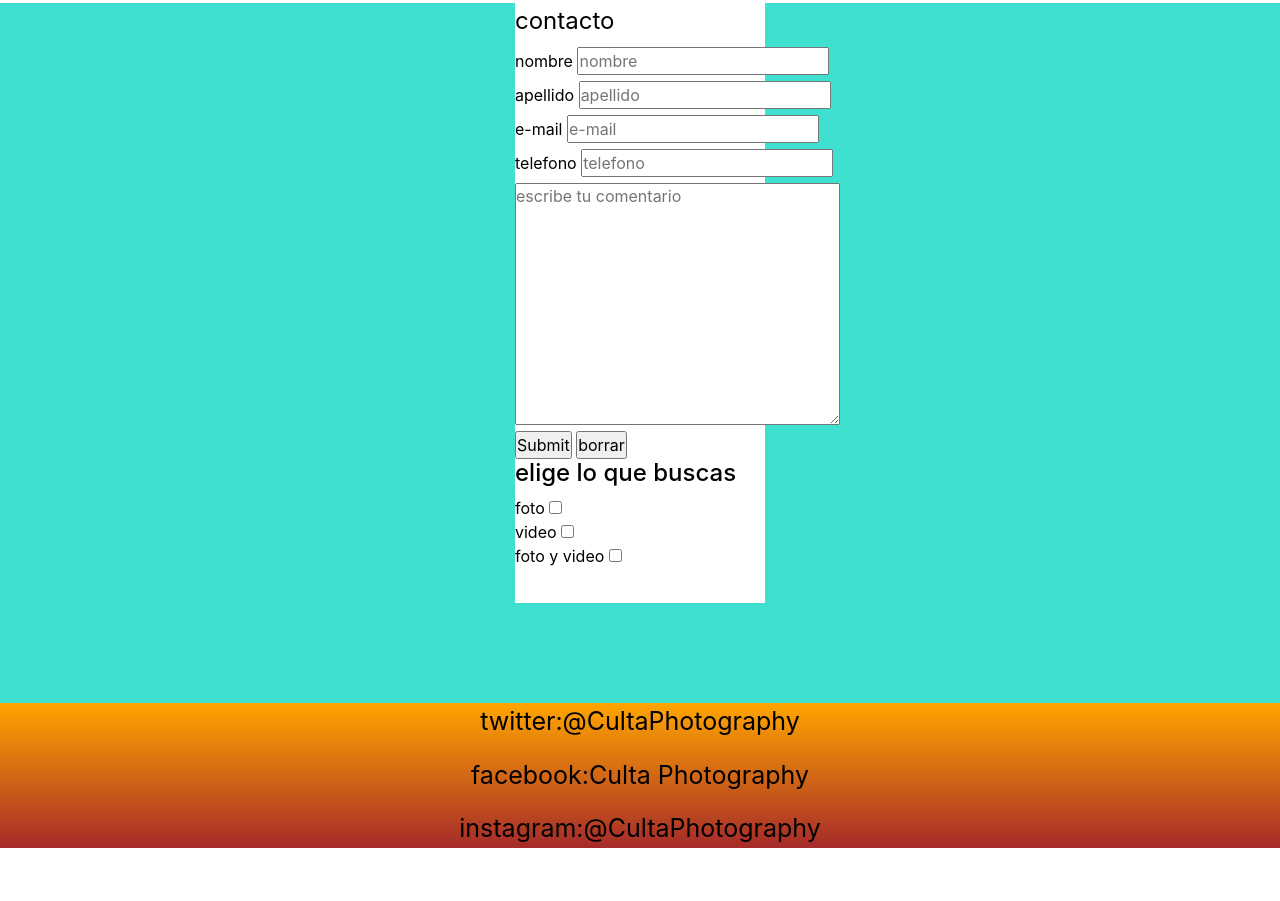
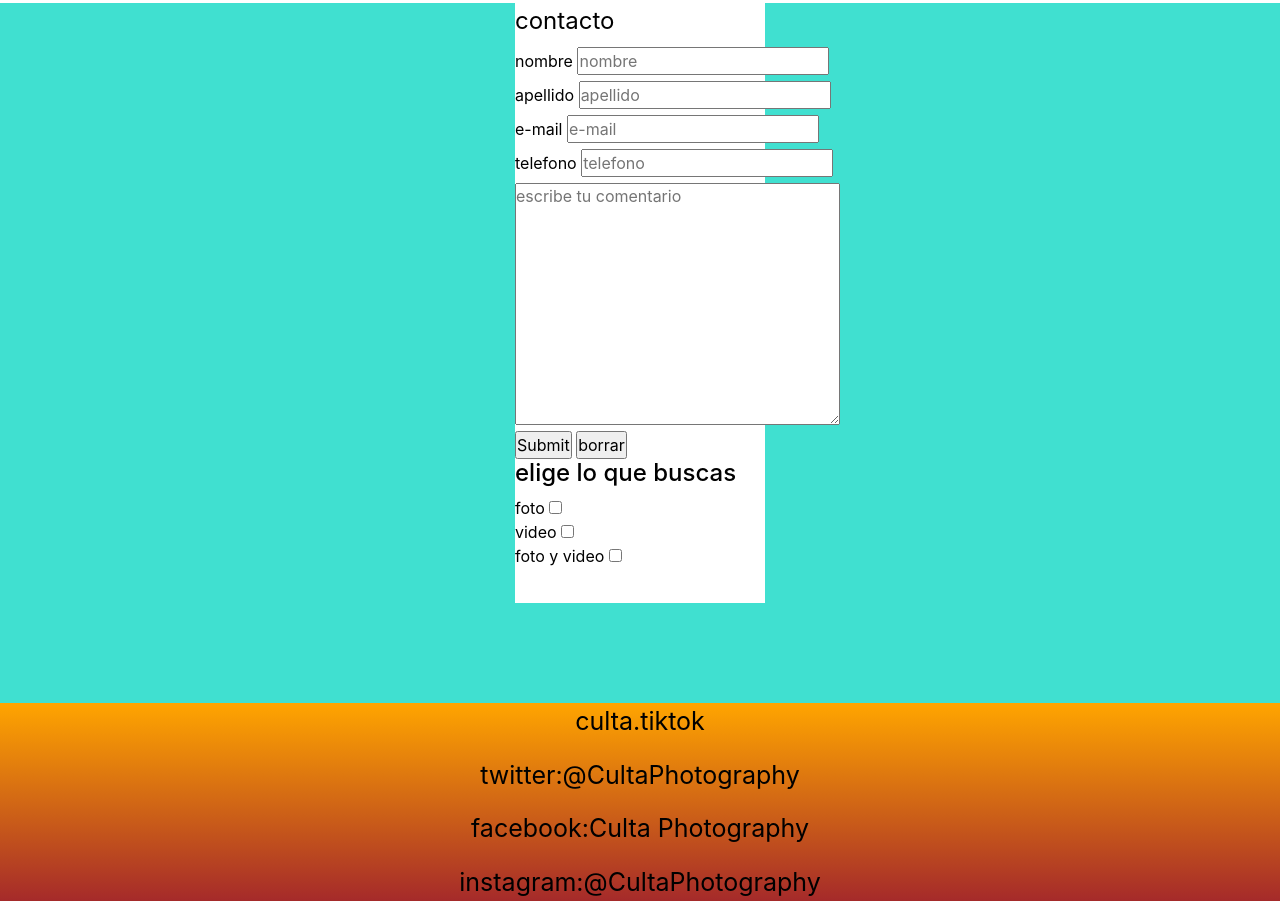
Before and after one commit to emiserranook/culta-photography-emiliano-serrano, a plain HTML site: page index.html in a window 1280 px wide. Shown: the part 3221-4122 px from the top of the page. Before the commit the page ends 4069 px from the top, so only its background shows below. Drawn offline with nearby package versions, Linux system fonts and the light colour scheme; a web font is replaced by a local one.

Commit message:
Update index.html

```diff
--- a/index.html
+++ b/index.html
@@ -157,6 +157,7 @@
 </div>
     </section class="final">
     <footer class="final__footer">
+        <p>culta.tiktok</p>
         <p>twitter:@CultaPhotography</p>
         <p>facebook:Culta Photography</p>
         <p>instagram:@CultaPhotography</p>
```
